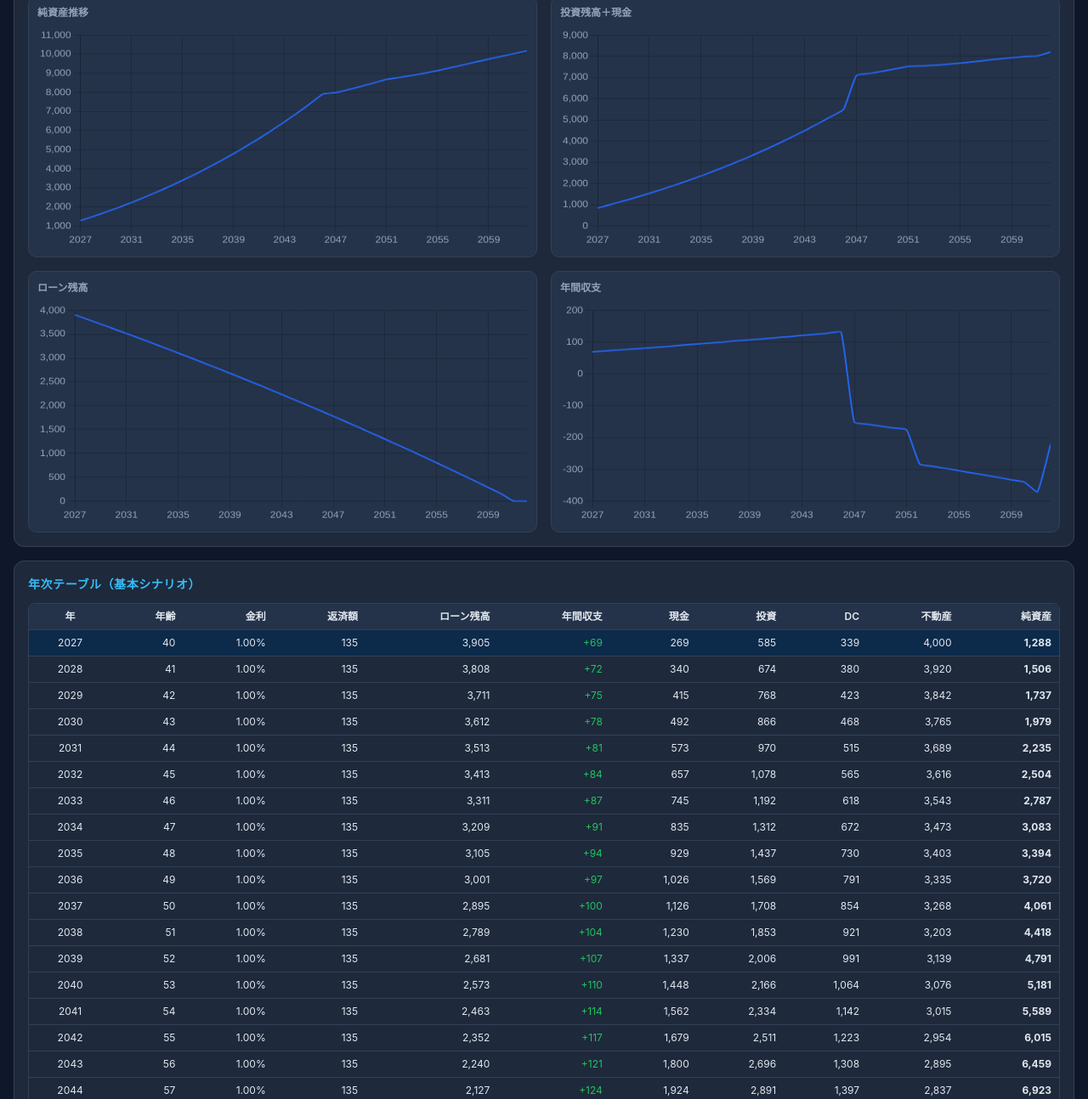
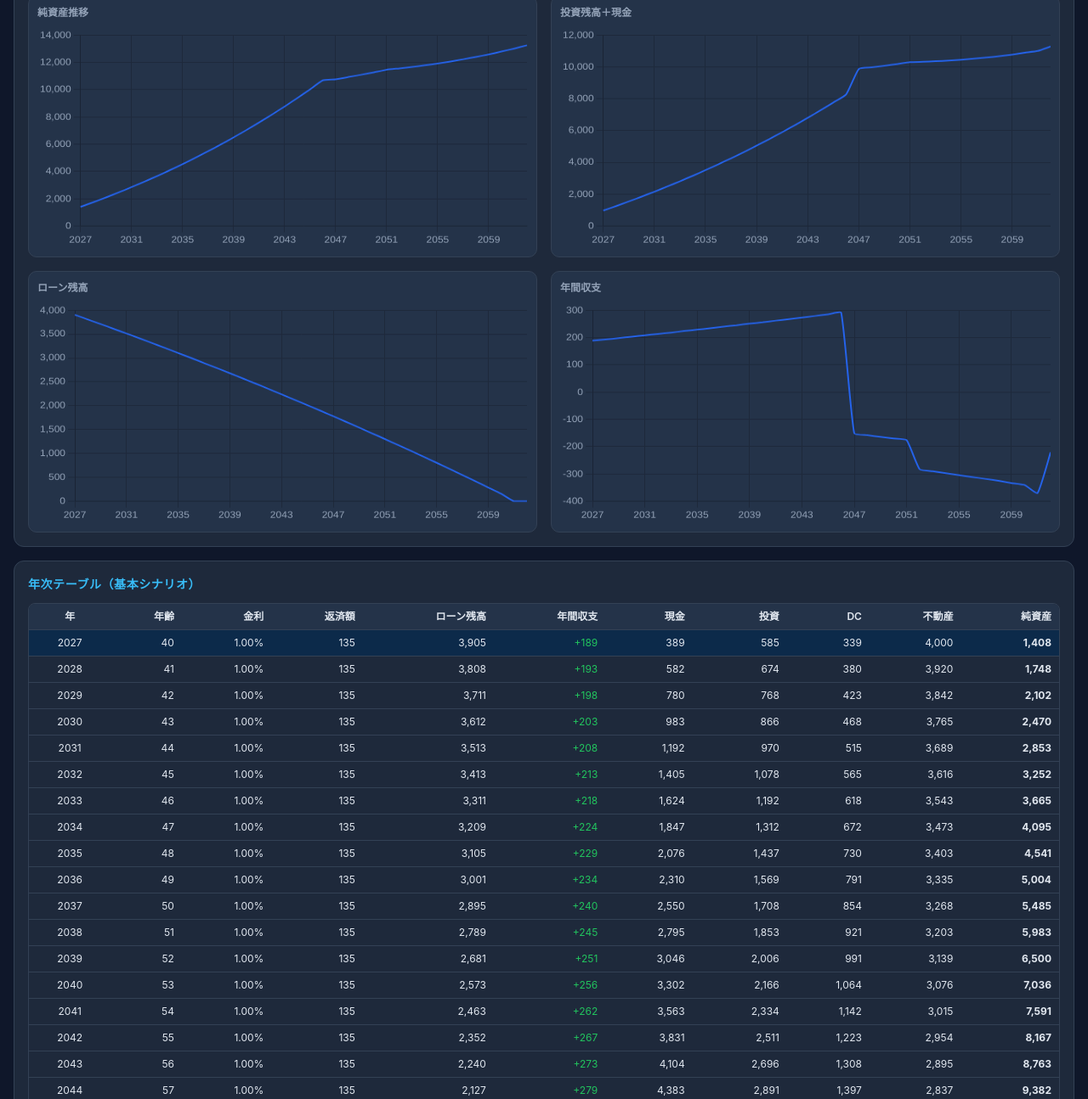
Before and after one commit to nkhtnkht-ops/loan-simulator, a plain HTML site: page index.html in a window 1280 px wide. Shown: the part 1342-2636 px from the top of the page at 85% size. Drawn offline with nearby package versions, Linux system fonts and the light colour scheme.

Commit message:
賞与(手取り年額)の入力欄を追加。59歳まで昇給率と連動して加算
Co-Authored-By: Claude Opus 4.8 (1M context) <noreply@anthropic.com>

```diff
--- a/index.html
+++ b/index.html
@@ -189,6 +189,7 @@ const SCHEMA = [
   ]},
   {grp:'収入（手取り）', items:[
     {k:'incomeMonthly', l:'手取り月収', u:'万円/月', step:1},
+    {k:'bonusAnnual',   l:'賞与(手取り年額・59歳まで)', u:'万円/年', step:10},
     {k:'raise',         l:'昇給率(59歳まで)', u:'%', step:0.1},
     {k:'income60',      l:'60〜64歳 手取り年収', u:'万円', step:10},
     {k:'income65',      l:'65歳〜 手取り年収', u:'万円', step:1},
@@ -226,7 +227,7 @@ function defaultRatePath(){
 function defaultInputs(){
   return {
     loanAmount:4000, termYears:35, startAge:40,
-    incomeMonthly:40, raise:1.5, income60:300, income65:200,
+    incomeMonthly:40, bonusAnnual:120, raise:1.5, income60:300, income65:200,
     livingMonthly:15, inflation:2.0, mgmtFee:20000, parking:10000, housingRise:1.5,
     investMonthly:5, invReturn:5.0, invInit:500, cashInit:200,
     dcInit:300, dcMonthly:2,
@@ -297,7 +298,7 @@ function compute(inp){
 
     // --- income ---
     let income;
-    if(age<=59)      income = inp.incomeMonthly*12*10000*Math.pow(1+inp.raise/100, age-inp.startAge);
+    if(age<=59)      income = (inp.incomeMonthly*12 + (inp.bonusAnnual||0))*10000*Math.pow(1+inp.raise/100, age-inp.startAge);
     else if(age<=64) income = inp.income60*10000;
     else             income = inp.income65*10000;
 
```
